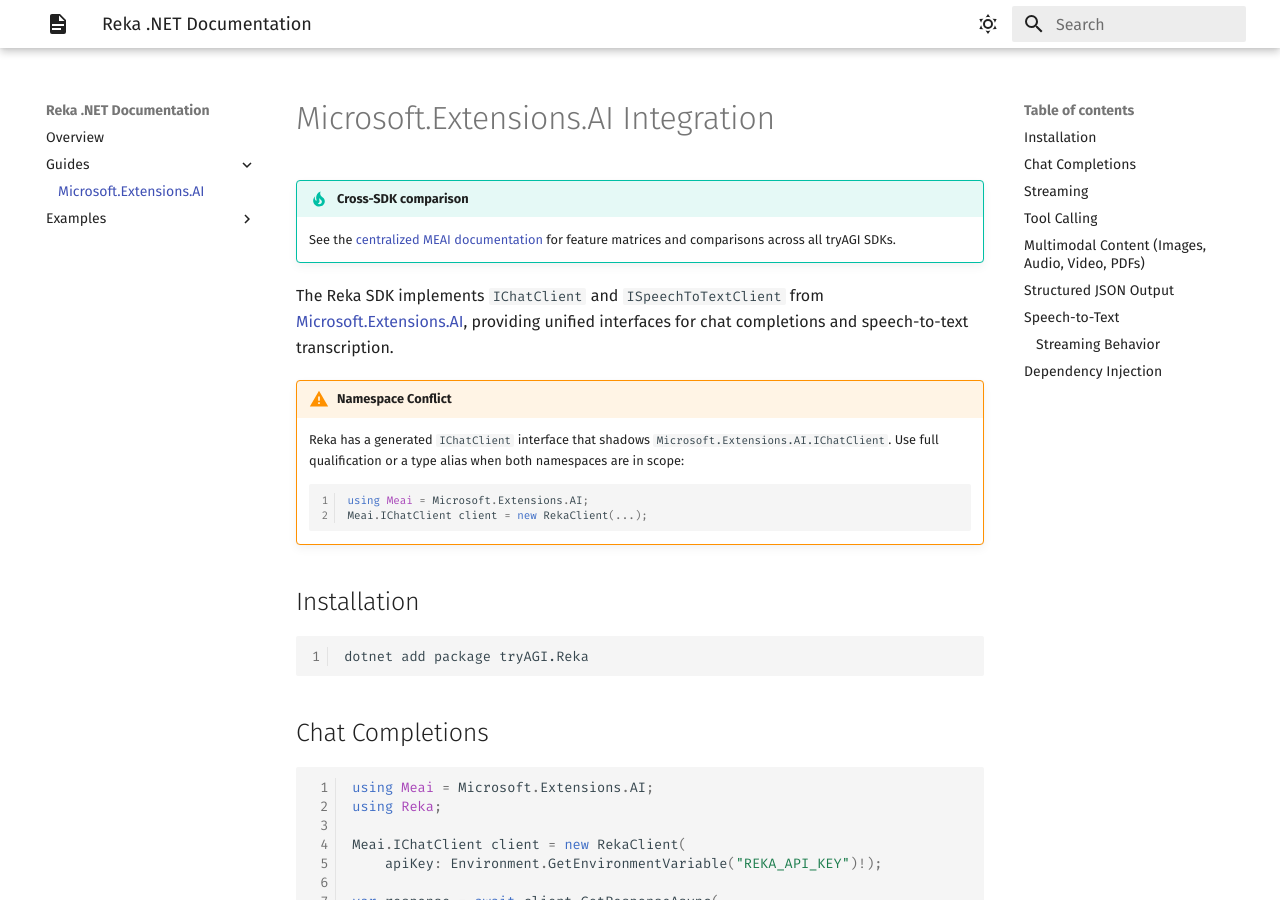
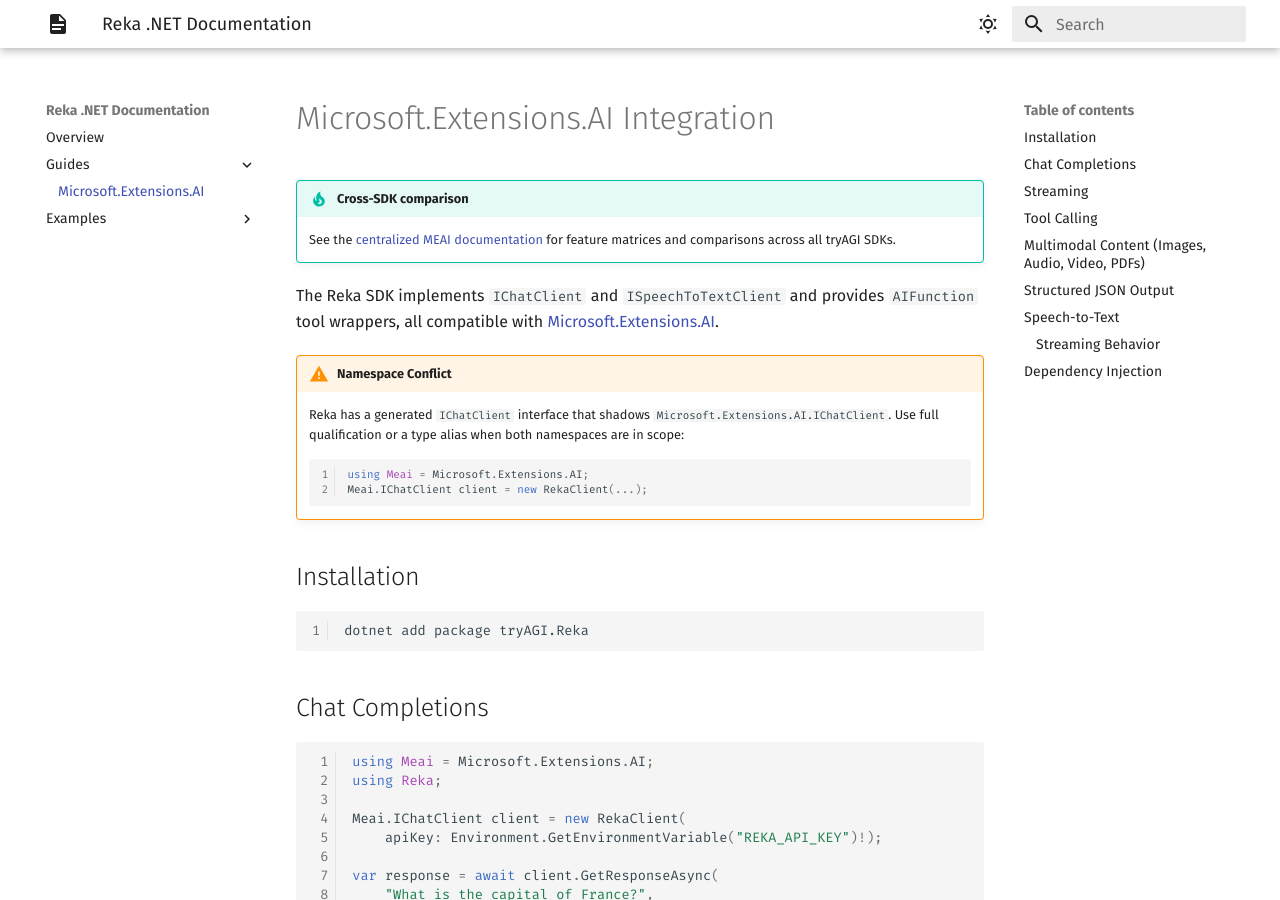
Before and after one commit to tryAGI/Reka, an MkDocs documentation site: the page built from docs/guides/meai.md, in a window 1280 px wide and 900 px high. Built offline with MkDocs 1.6.1 and Material for MkDocs 9.7.7, drawn with Linux system fonts in a browser that asks for light colours; the version menu is left out.

```diff
--- a/docs/guides/meai.md
+++ b/docs/guides/meai.md
@@ -3,7 +3,7 @@
 !!! tip "Cross-SDK comparison"
     See the [centralized MEAI documentation](https://tryagi.github.io/docs/meai/) for feature matrices and comparisons across all tryAGI SDKs.
 
-The Reka SDK implements `IChatClient` and `ISpeechToTextClient` from [Microsoft.Extensions.AI](https://learn.microsoft.com/en-us/dotnet/ai/microsoft-extensions-ai), providing unified interfaces for chat completions and speech-to-text transcription.
+The Reka SDK implements `IChatClient` and `ISpeechToTextClient` and provides `AIFunction` tool wrappers, all compatible with [Microsoft.Extensions.AI](https://learn.microsoft.com/en-us/dotnet/ai/microsoft-extensions-ai).
 
 !!! warning "Namespace Conflict"
     Reka has a generated `IChatClient` interface that shadows `Microsoft.Extensions.AI.IChatClient`. Use full qualification or a type alias when both namespaces are in scope:
```
